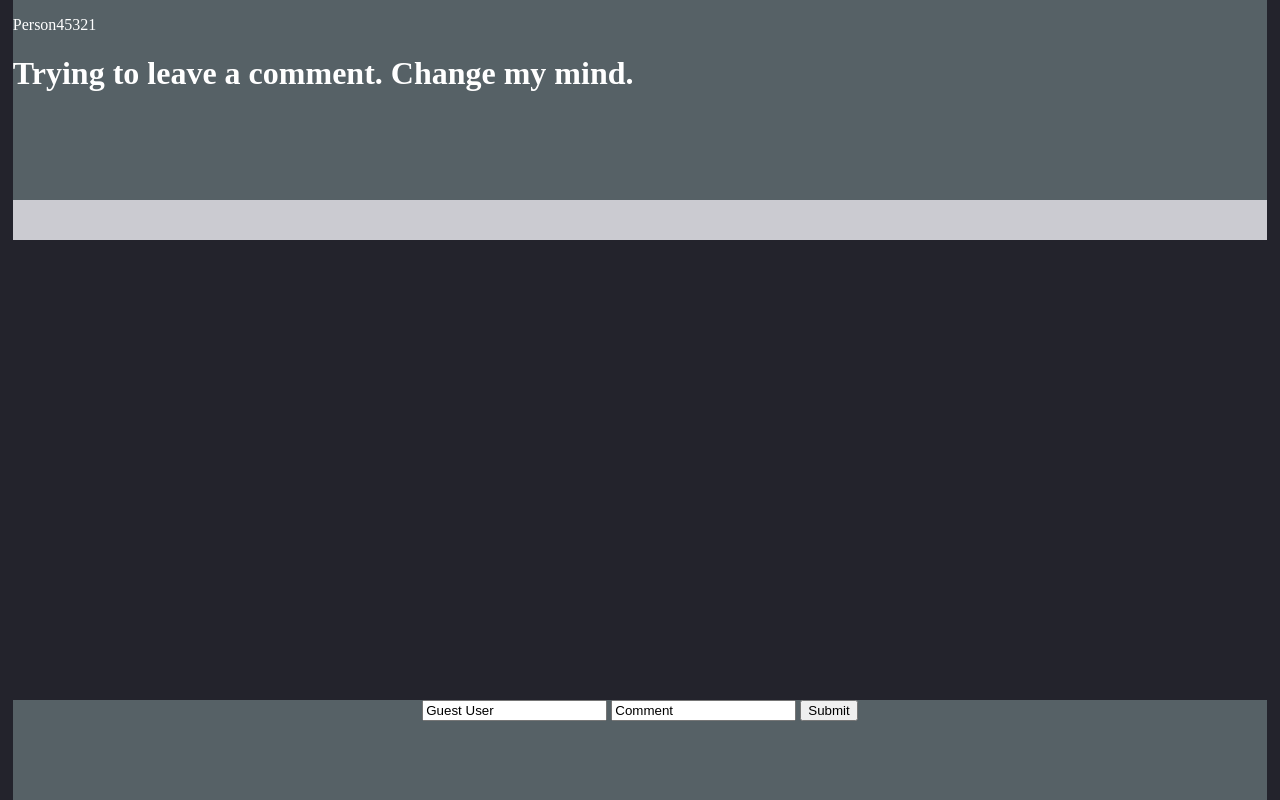
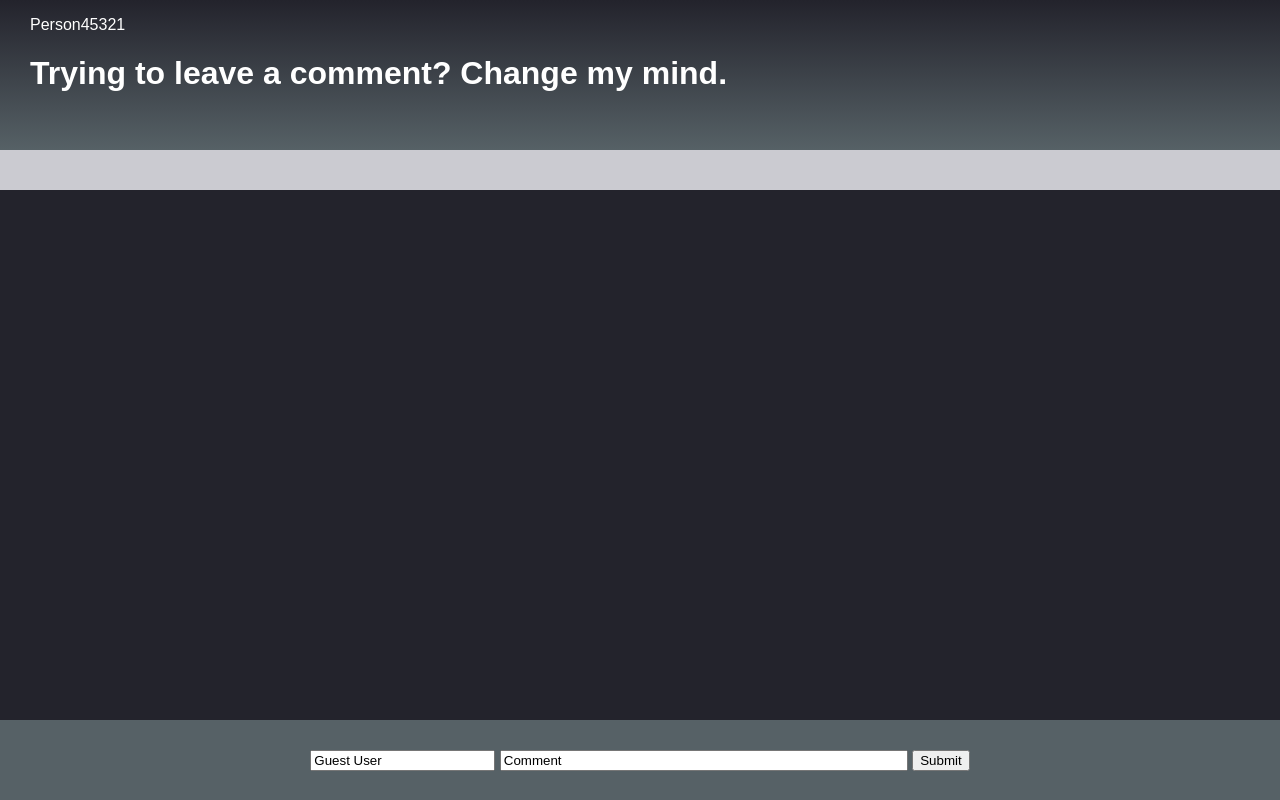
Before and after one commit to isaacwilson1811/week6day3-4project, a plain HTML site: page index.html in a window 1280 px wide. Drawn offline with nearby package versions, Linux system fonts and the light colour scheme; a web font is replaced by a local one.

Commit message:
everything works and looks nice

```diff
--- a/index.html
+++ b/index.html
@@ -3,6 +3,7 @@
     <head>
         <title>Week 6 / Day 3 & 4 Project - Isaac Wilson</title>
         <link rel="stylesheet" href="main.css">
+        <link href="https://fonts.googleapis.com/css2?family=Trispace:wght@100;200;300;400;500;600;700&display=swap" rel="stylesheet">
 		<meta charset="UTF-8">
     </head>
     <body>
@@ -10,7 +11,7 @@
             <div id="contentDiv">
                 <div id="headerDiv">
                     <p>Person45321</p>
-                    <h1>Trying to leave a comment. Change my mind.</h1>
+                    <h1>Trying to leave a comment? Change my mind.</h1>
                 </div>
                 <div id="commentPostList">
 <!--
--- a/main.css
+++ b/main.css
@@ -3,6 +3,7 @@ html, body {
     margin:0;
     width:100%;
     background-color:#23232c;
+    font-family: 'Trispace', sans-serif;
 }
 
 #centerPage{
@@ -11,21 +12,29 @@ html, body {
     justify-content: center;
 }
 #contentDiv{
-    width:98%;
+    width:100%;
     height:100%;
 }
 #headerDiv{
     position: fixed;
     top: 0px;
-    height:200px;
-    width:98%;
+    height:150px;
+    width:100%;
     z-index: 100;
-	background-color:#566166;
+    background-image: linear-gradient(#23232c,#566166);
+	background-color:#23232c;
 	color:white;
+}
+#headerDiv h1 {
+    padding-left: 30px;
+    font-family: Arial, Helvetica, sans-serif;
+}
+#headerDiv p {
+	padding-left: 30px;
 }
 #commentPostList{
     position:relative;
-    top: 200px;
+    top: 150px;
     width:100%;
     background-color:#cbcbd1;
     margin-bottom:500px;
@@ -66,13 +75,30 @@ html, body {
 }
 #commentFormDiv{
     display:flex;
+    flex-wrap: nowrap;
     justify-content:center;
+    align-items: center;
     position: fixed;
     bottom: 0px;
-    height: 100px;
-    width:98%;
+    height: 80px;
+    width:100%;
     background-color:#566166;
 }
+#userName{
+    display:inline;
+}
+#comment{
+    display:inline;
+    width:400px;
+}
+#submitComment{
+    display:inline;
+}
+#commentEdit{
+    display:inline;
+    width:400px;
+}
+#
 .hidden{
     display:none;
 }
```
Also changed, not shown: index.js (+6 -2 lines).
